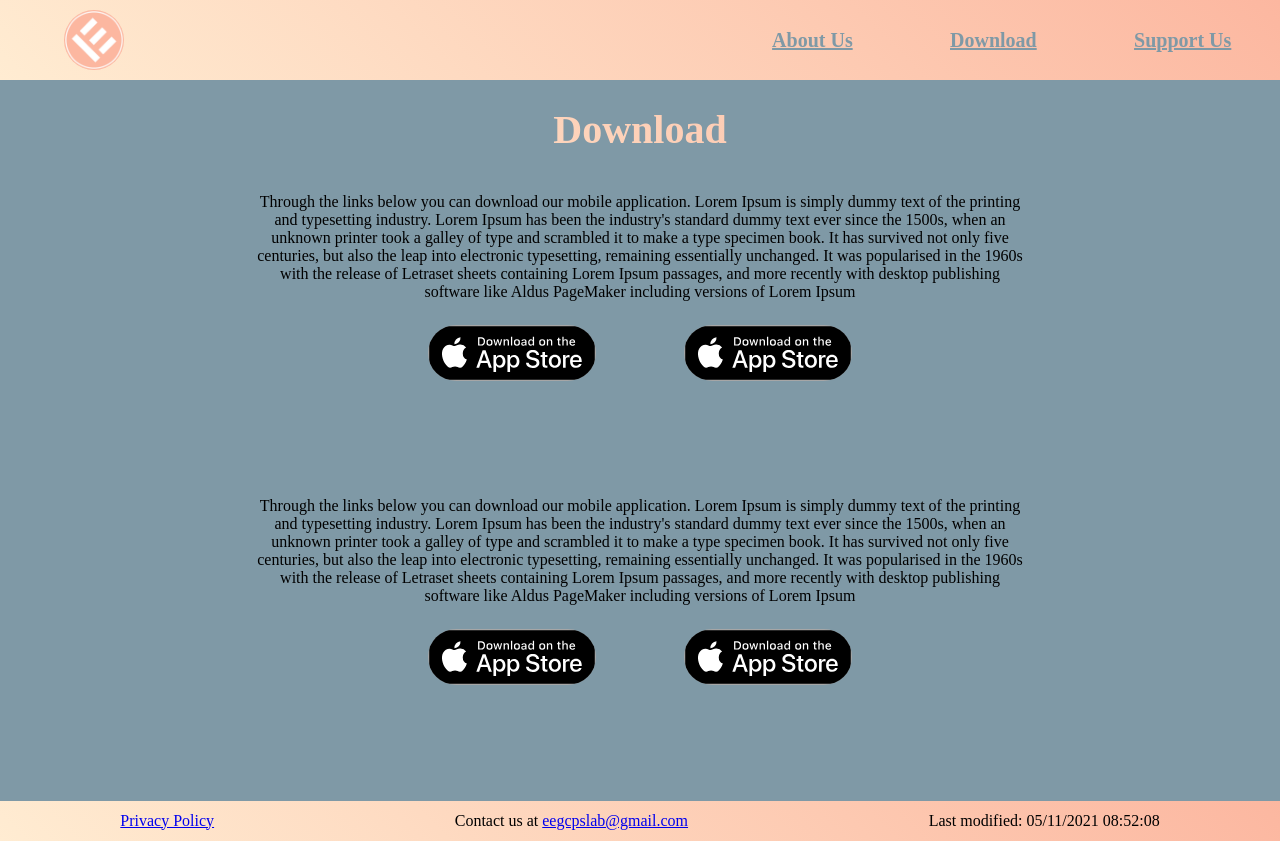
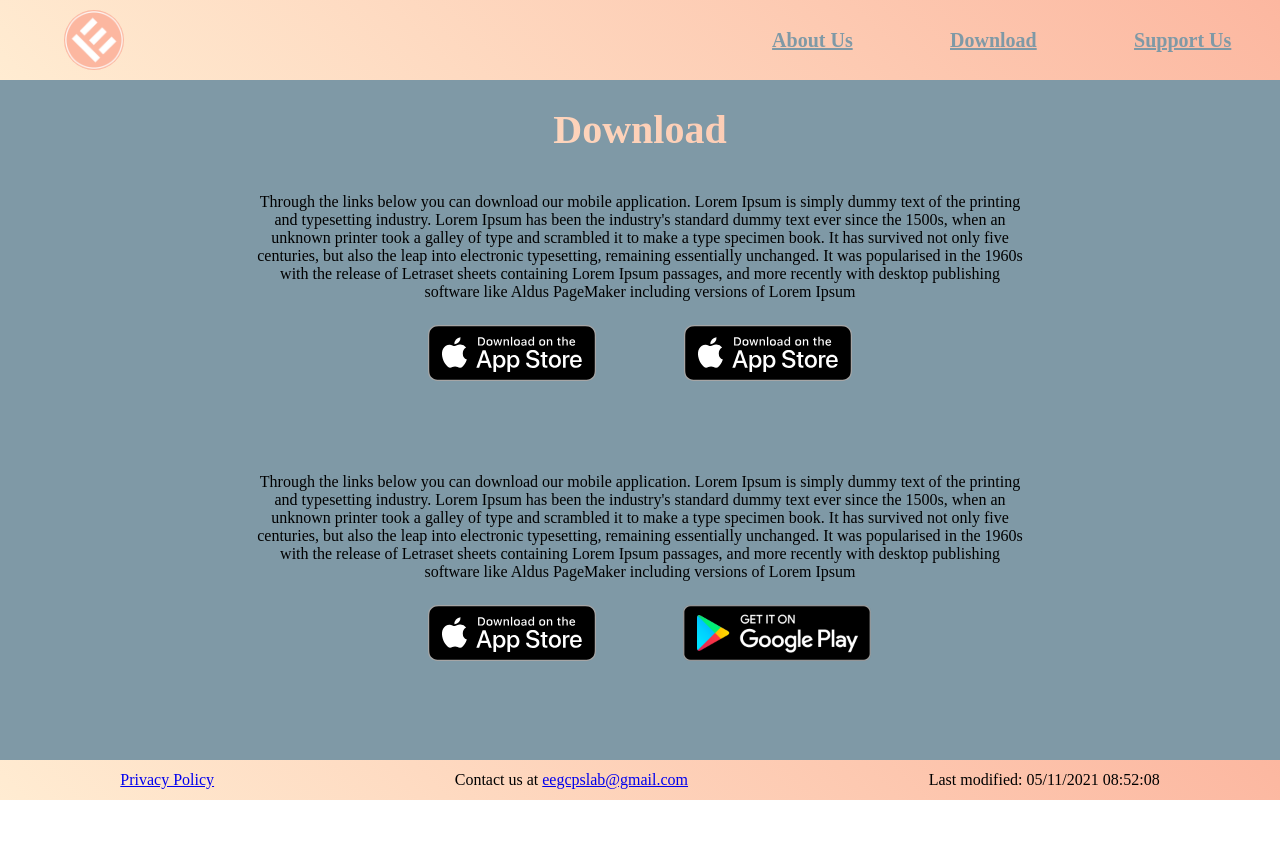
Before and after one commit to andesob/enabled-website, a React (Create React App) app: page /download in a window 1280 px wide. After the commit the page ends 800 px from the top, so only its background shows below. Built offline with nearby package versions, Linux system fonts and the light colour scheme; a web font is replaced by a local one.

Commit message:
Added google play link in download

```diff
--- a/src/Pages/Download.js
+++ b/src/Pages/Download.js
@@ -1,7 +1,8 @@
 import {Component} from "react/cjs/react.production.min";
 import "../Styles/download.css"
 import React from "react";
-import AppDownload from '../Images/Download_on_the_App_Store_Badge_US-UK_RGB_blk_092917.svg'
+import AppStoreDownload from '../Images/Download_on_the_App_Store_Badge_US-UK_RGB_blk_092917.svg'
+import GooglePlayDownload from '../Images/google-play-badge.png';
 
 class Download extends Component {
     render() {
@@ -28,12 +29,12 @@ class Download extends Component {
                     <div className={"downloadButtonDiv"}>
                         <div>
                             <a href={""}>
-                                <img className={"logo"} src={AppDownload} alt={"Download From App Store"}></img>
+                                <img className={"appStoreLogo"} src={AppStoreDownload} alt={"Download From App Store"}></img>
                             </a>
                         </div>
                         <div>
                             <a href={""}>
-                                <img className={"logo"} src={AppDownload} alt={"Download From App Store"}></img>
+                                <img className={"appStoreLogo"} src={AppStoreDownload} alt={"Download From App Store"}></img>
                             </a>
                         </div>
                     </div>
@@ -54,12 +55,12 @@ class Download extends Component {
                     <div className={"downloadButtonDiv"}>
                         <div>
                             <a href={""}>
-                                <img className={"logo"} src={AppDownload} alt={"Download From App Store"}></img>
+                                <img className={"appStoreLogo"} src={AppStoreDownload} alt={"Download From App Store"}></img>
                             </a>
                         </div>
                         <div>
-                            <a href={""}>
-                                <img className={"logo"} src={AppDownload} alt={"Download From App Store"}></img>
+                            <a href='https://play.google.com/store/apps/details?id=no.ntnu.enabled_app&fbclid=IwAR3B2oSsKCZo_EtO-yh_6DfOyLaKbZDumd-NBUHIeoT4mG2T1d4k4QZ52Mg&pcampaignid=pcampaignidMKT-Other-global-all-co-prtnr-py-PartBadge-Mar2515-1'>
+                                <img className={"androidLogo"} alt='Get it on Google Play' src={GooglePlayDownload}/>
                             </a>
                         </div>
                     </div>
--- a/src/Styles/download.css
+++ b/src/Styles/download.css
@@ -23,7 +23,7 @@ h1{
 }
 
 .desktopDownload{
-    height: 38vh;
+    height: 35vh;
 }
 
 .desktopDownload div p{
@@ -46,6 +46,11 @@ h1{
     margin: 0 1vw;
 }
 
-.downloadButtonDiv a img{
+.appStoreLogo{
     height: 7vh;
 }
+
+.androidLogo{
+    height: 7vh;
+    width: auto;
+}
```
Also changed, not shown: src/Images/google-play-badge.png (added).
